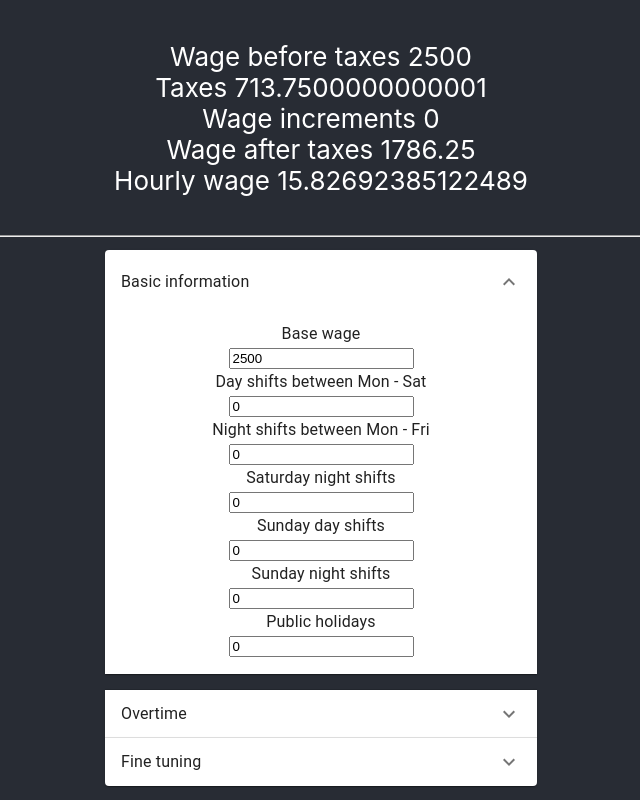
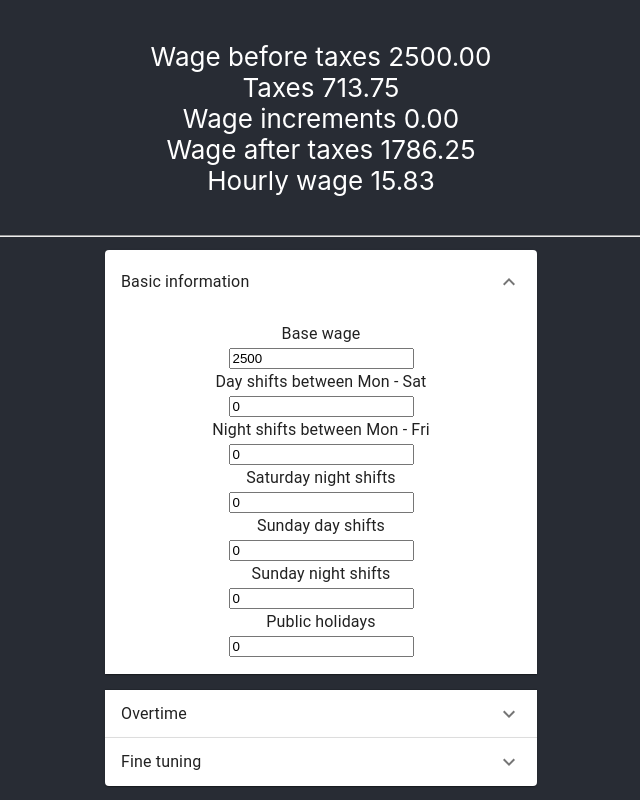
Before and after one commit to alexfour/wcalc, a React (Create React App) app: page / in a window 1280 px wide. Shown: the whole page, without its empty margins (319-959 px from the left). Built offline with nearby package versions, Linux system fonts and the light colour scheme.

Commit message:
Fixed rounding error and wage increment miscalculation

```diff
--- a/src/App.js
+++ b/src/App.js
@@ -44,12 +44,12 @@ function App() {
 
 
   useEffect(() => {    // Update the document title using the browser API
-    document.title = `You're getting paid ${wage_total}€`;
+    document.title = `You're getting paid ${wage_total.toFixed(2)}€`;
 
     //setWage_tax_percent(wage_base * 2);
     setWage_sunday_comp(Number(wage_base/157.95868));
 
-    setWage_total(Number(wage_base + Number(wage_increments_total)));
+    setWage_total(Number(wage_base) + Number(wage_increments_total));
     setWage_taxes_total (Number(wage_total * (Number(wage_employee_pension) + Number(wage_unemployment_insurance) + Number(wage_tax_percent))));
     setWage_increments_total(
       (Number(shift_day_mon_sat) * Number(wage_evening_comp)) //mon-sat day
@@ -60,7 +60,7 @@ function App() {
     + (Number(shift_public_holiday) * (Number(wage_evening_comp) * 3 + Number(wage_night_comp) * 8 + Number(wage_sunday_comp) * 12))
     + (Number(shift_overtime_50) * (Number(wage_sunday_comp) * 1.5))
     + (Number(shift_overtime_100) * (Number(wage_sunday_comp) * 2))
-    + (Number(shift_overtime_150) * (Number(wage_sunday_comp) * 2,5))
+    + (Number(shift_overtime_150) * (Number(wage_sunday_comp) * 2.5))
     + (Number(shift_overtime_200) * (Number(wage_sunday_comp) * 3))
     + (Number(shift_overtime_evening) * Number(wage_evening_comp))
     + (Number(shift_overtime_night) * Number(wage_night_comp))
@@ -69,14 +69,18 @@ function App() {
 
   },[wage_total, wage_base, wage_evening_comp, wage_employee_pension, wage_unemployment_insurance, wage_tax_percent, shift_day_mon_sat, shift_night_mon_fri, wage_night_comp, wage_increments_total, shift_additional_increments, shift_day_sun, shift_night_sat, shift_night_sun, shift_overtime_50, shift_overtime_evening, shift_overtime_night, shift_public_holiday, wage_sunday_comp, shift_overtime_100, shift_overtime_150, shift_overtime_200]);
 
+  function toFixed( num, precision ) {
+    return (+(Math.round(+(num + 'e' + precision)) + 'e' + -precision)).toFixed(precision);
+  }
+
   return (
     <div className="App">
       <header className="App-header">
-        <p>Wage before taxes {wage_total} <br/>
-        Taxes {wage_taxes_total}<br/>
-        Wage increments {wage_increments_total}<br/>
-        Wage after taxes {wage_total - wage_taxes_total}<br/>
-        Hourly wage {wage_sunday_comp}</p>
+        <p>Wage before taxes {toFixed(wage_total, 2)} <br/>
+        Taxes {toFixed(wage_taxes_total, 2)}<br/>
+        Wage increments {toFixed(wage_increments_total, 2)}<br/>
+        Wage after taxes {toFixed((wage_total - wage_taxes_total), 2)}<br/>
+        Hourly wage {toFixed(wage_sunday_comp, 2)}</p>
         <hr/>
 
         <div>
```
